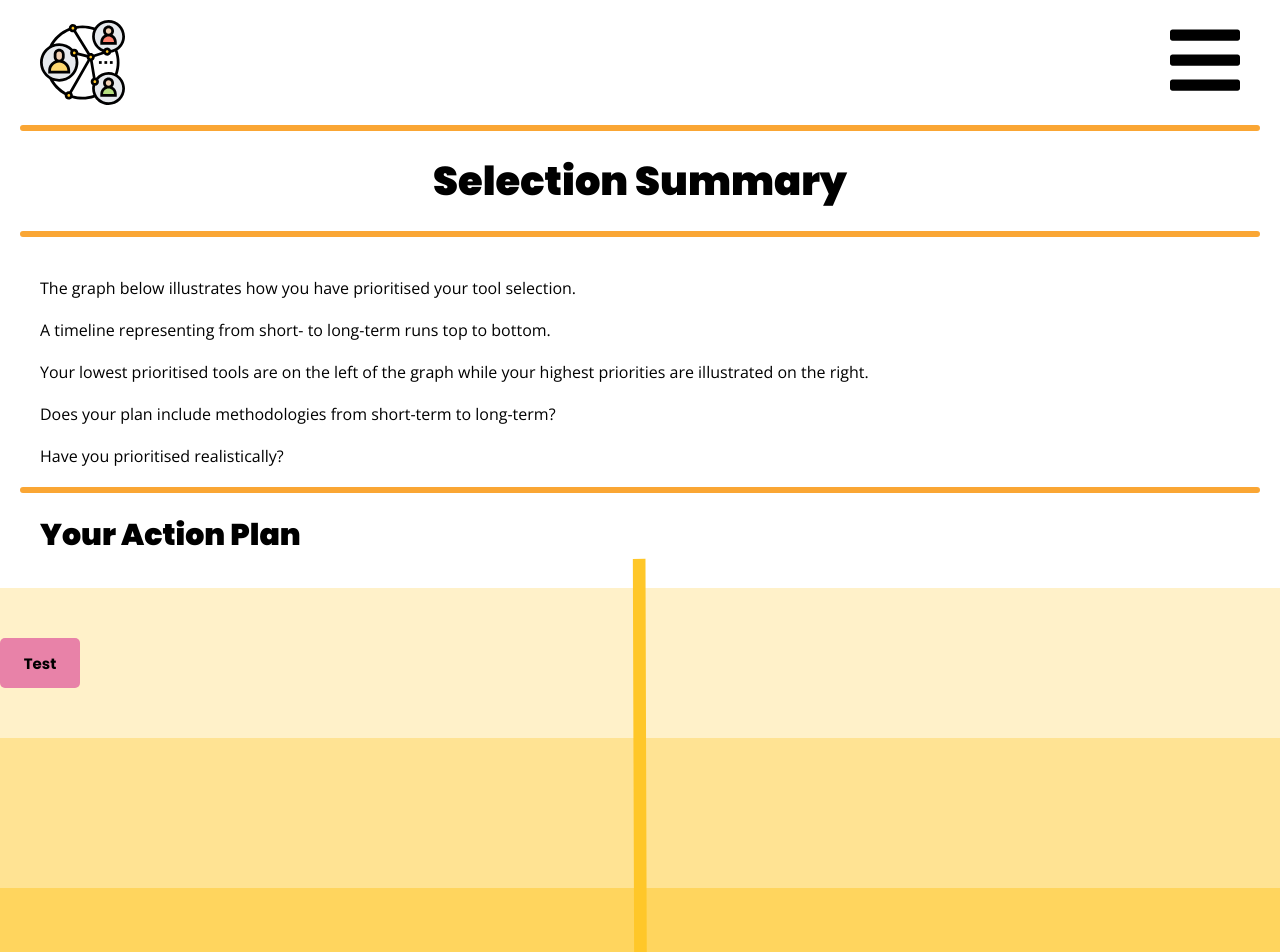
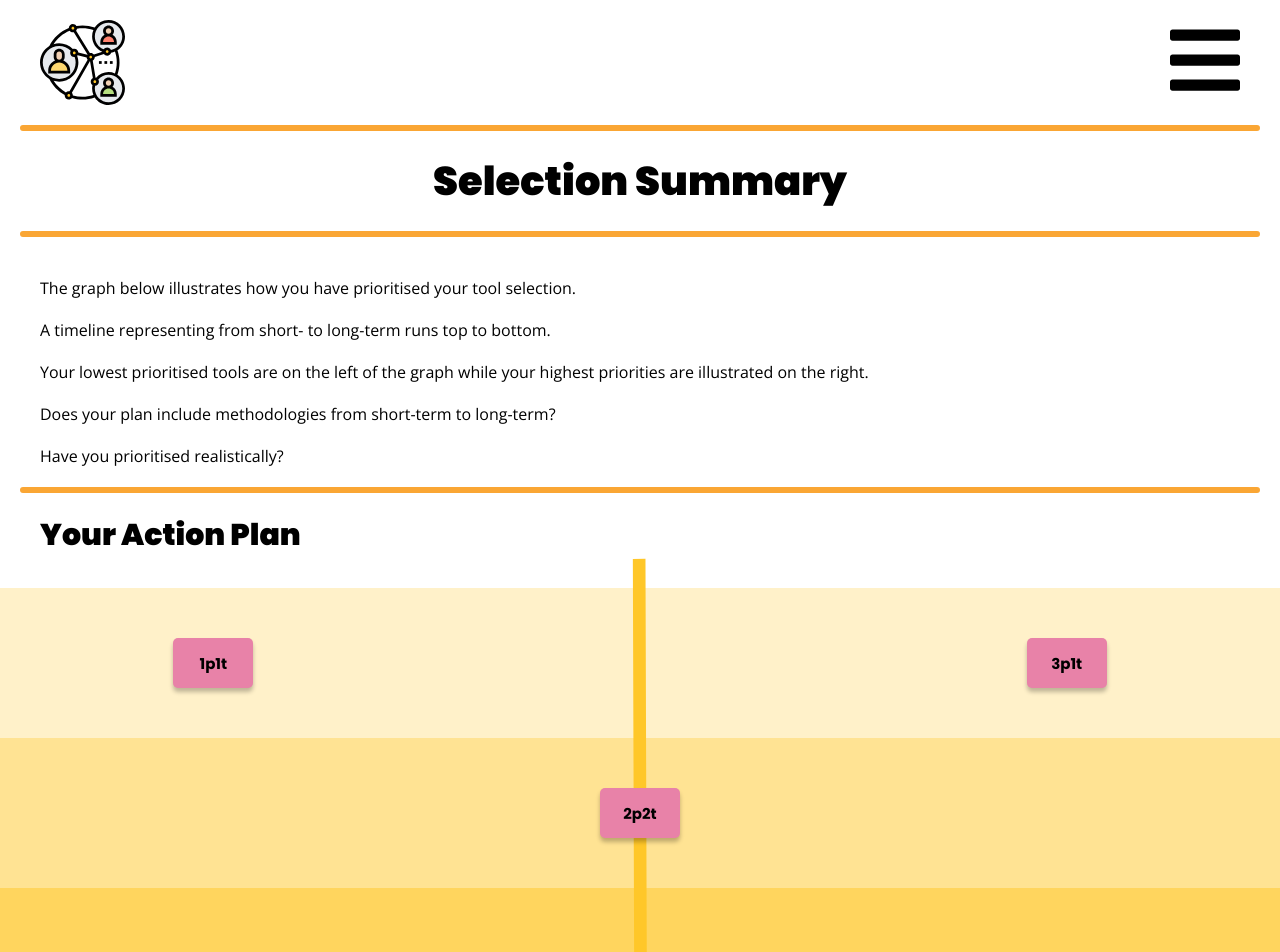
Before and after one commit to founders-programme-2/commons, a React (Create React App) app in the folder client/: page /summary in a window 1280 px wide. Shown: the top 952 px of the page. Built offline with nearby package versions, Linux system fonts and the light colour scheme; what react-router-prop-types would draw is missing.

Commit message:
Refactor basic rendering function to render differently prioritized cards to the page

```diff
--- a/client/src/Component/Timeline/TimelineCards/index.js
+++ b/client/src/Component/Timeline/TimelineCards/index.js
@@ -1,10 +1,11 @@
 import React from 'react';
 import { SmallCard, CardText } from './index.style';
 
-const TimelineCards = () => {
+const TimelineCards = props => {
+  const { name } = props;
   return (
     <SmallCard>
-      <CardText>Test</CardText>
+      <CardText>{name}</CardText>
     </SmallCard>
   );
 };
--- a/client/src/Component/Timeline/TimelineCards/index.style.js
+++ b/client/src/Component/Timeline/TimelineCards/index.style.js
@@ -11,6 +11,9 @@ export const SmallCard = styled.div`
   flex-direction: column;
   justify-content: center;
   align-items: center;
+  box-shadow: 0px 4px 4px rgba(0, 0, 0, 0.25);
+    margin: 2rem auto;
+
 `;
 
 export const CardText = styled.p`
--- a/client/src/Component/Timeline/index.js
+++ b/client/src/Component/Timeline/index.js
@@ -6,32 +6,56 @@ import {
   LongTerm,
   TimelineTable,
   Arrow,
+  CardContainer
 } from './index.style';
 import TimelineCard from './TimelineCards';
 
+const exampleData = [
+  {
+    cardTitle: '1p1t',
+    priority: 1,
+    time: 1,
+  },
+  {
+    cardTitle: '2p2t',
+    priority: 2,
+    time: 2,
+  },
+  {
+    cardTitle: '3p1t',
+    priority: 3,
+    time: 1,
+  },
+];
+
 const Timeline = props => {
+  const renderElements = (priorityArg, timeArg) => {
+    return exampleData.map((ele, index) => {
+      if (ele.priority === priorityArg && ele.time === timeArg) {
+        return <TimelineCard name={ele.cardTitle} key={index} />;
+      }
+      return null;
+    });
+  };
   return (
     <div>
       <Arrow src={arrowPath} />
       <TimelineTable>
         <tbody>
           <ShortTerm>
-            <td>
-              {' '}
-              <TimelineCard />
-            </td>
-            <td />
-            <td />
+            <CardContainer>{renderElements(1, 1)}</CardContainer>
+            <CardContainer>{renderElements(2, 1)}</CardContainer>
+            <CardContainer>{renderElements(3, 1)}</CardContainer>
           </ShortTerm>
           <MediumTerm>
-            <td />
-            <td />
-            <td />
+            <CardContainer>{renderElements(1, 2)}</CardContainer>
+            <CardContainer>{renderElements(2, 2)}</CardContainer>
+            <CardContainer>{renderElements(3, 2)}</CardContainer>
           </MediumTerm>
           <LongTerm>
-            <td />
-            <td />
-            <td />
+            <CardContainer>{renderElements(1, 3)}</CardContainer>
+            <CardContainer>{renderElements(2, 3)}</CardContainer>
+            <CardContainer>{renderElements(3, 3)}</CardContainer>
           </LongTerm>
         </tbody>
       </TimelineTable>
--- a/client/src/Component/Timeline/index.style.js
+++ b/client/src/Component/Timeline/index.style.js
@@ -6,6 +6,8 @@ export const TimelineTable = styled.table`
   margin: 3rem -2rem 5rem -2rem;
   text-align: center;
 `;
+
+export const CardContainer = styled.td``;
 
 export const ShortTerm = styled.tr`
   background-color: rgba(255, 199, 41, 0.25);
```
